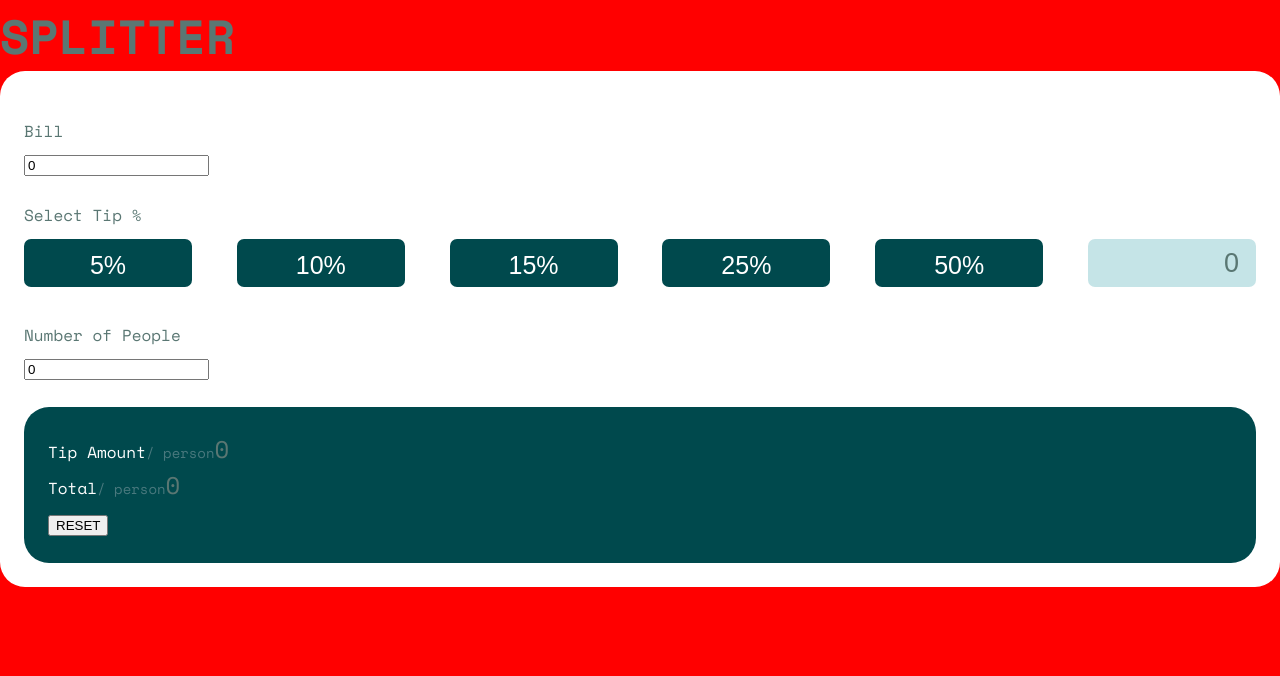
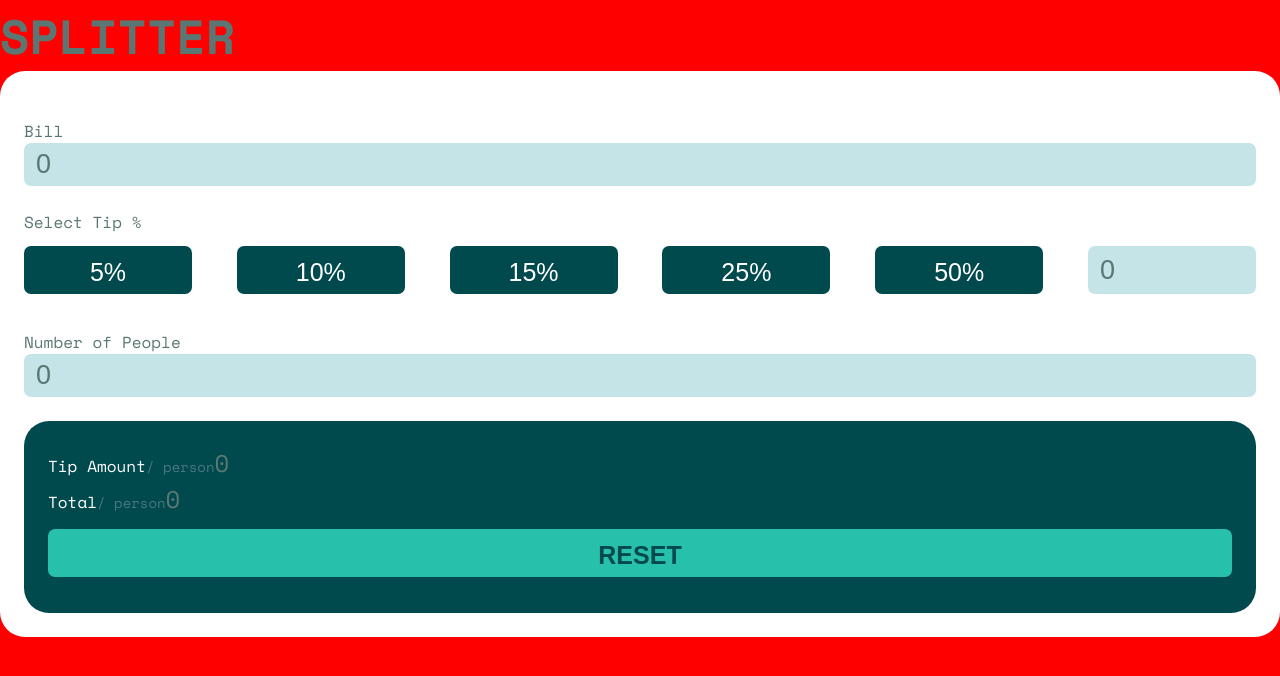
Before and after one commit to puyanwei/fe-practice, a React (Create React App) app: page /tip-calculator in a window 1280 px wide. Shown: the top 676 px of the page. Built offline with nearby package versions, Linux system fonts and the light colour scheme.

Commit message:
Added customisable Styled component props to buttons

```diff
--- a/src/components/tip-calculator/TCButton.tsx
+++ b/src/components/tip-calculator/TCButton.tsx
@@ -1,30 +1,56 @@
 import { ReactNode } from "react";
 import styled from "styled-components";
-import { colors } from "../../styles/variables";
+import { colors, weights } from "../../styles/variables";
 
 interface TCButtonProps {
+  width?: string;
+  bgcolor?: string;
+  txtColor?: string;
+  bold?: boolean;
   onClick: (e: React.MouseEvent<HTMLButtonElement>) => void;
   children: ReactNode;
 }
 
-const TCButton = ({ onClick, children }: TCButtonProps) => {
+interface StyledButtonProps {
+  width: string;
+  bgcolor: string;
+  txtColor: string;
+  bold: boolean;
+}
+
+const TCButton = ({
+  width = "7rem",
+  bgcolor = `${colors.darkCyan}`,
+  txtColor = `${colors.white}`,
+  bold = false,
+  onClick,
+  children,
+}: TCButtonProps) => {
   return (
-    <Button type="button" onClick={onClick}>
+    <Button
+      type="button"
+      width={width}
+      bgcolor={bgcolor}
+      txtColor={txtColor}
+      bold={bold}
+      onClick={onClick}
+    >
       {children}
     </Button>
   );
 };
 
-const Button = styled.button`
-  width: 7rem;
+const Button = styled.button<StyledButtonProps>`
+  width: ${({ width }): string => width};
   height: 2rem;
   margin: 0.5rem 0;
   padding: 0.5rem;
   border-radius: 7px;
   border: none;
-  background-color: ${colors.darkCyan};
-  color: white;
+  background-color: ${({ bgcolor }): string => bgcolor};
+  color: ${({ txtColor }): string => txtColor};
   font-size: 25px;
+  font-weight: ${({ bold }): number => (bold ? weights.bold : weights.normal)};
 `;
 
 export default TCButton;
--- a/src/components/tip-calculator/TCInputBox.tsx
+++ b/src/components/tip-calculator/TCInputBox.tsx
@@ -1,5 +1,6 @@
 import { ChangeEvent } from "react";
 import styled from "styled-components";
+import { colors } from "../../styles/variables";
 
 interface TCInputBoxProps {
   name: string;
@@ -17,6 +18,16 @@ const TCInputBox = ({ name, value, label, onChange }: TCInputBoxProps) => (
 
 const Layout = styled.div`
   margin: 1rem 0;
+  > input {
+    width: 100%;
+    height: 1.8rem;
+    padding: 0.5rem;
+    border: none;
+    border-radius: 7px;
+    font-size: 27px;
+    color: ${colors.grey};
+    background-color: ${colors.cyan};
+  }
 `;
 
 export default TCInputBox;
--- a/src/pages/TipCalculatorPage.tsx
+++ b/src/pages/TipCalculatorPage.tsx
@@ -37,6 +37,8 @@ const TipCalculatorPage = () => {
     setCustomTip(0);
     setPeople(0);
   };
+
+  console.log(`people`, people);
 
   return (
     <Layout>
@@ -82,9 +84,15 @@ const TipCalculatorPage = () => {
               <span className="tc-summary-dark">/ person</span>
               <span>{total}</span>
             </div>
-            <button className="reset" onClick={resetCalculator}>
+            <TCButton
+              bgcolor={colors.lightCyan}
+              txtColor={colors.darkCyan}
+              bold
+              width="100%"
+              onClick={resetCalculator}
+            >
               RESET
-            </button>
+            </TCButton>
           </Card>
         </Card>
       </main>
--- a/src/styles/styles.css
+++ b/src/styles/styles.css
@@ -34,10 +34,14 @@ body {
   width: 7rem;
   height: 2rem;
   margin: 0.5rem 0;
+  padding: 0.5rem;
   border-radius: 7px;
   border: none;
-  text-align: right;
   font-size: 27px;
   color: hsl(172deg 14% 41%);
   background-color: hsl(185deg 41% 84%);
 }
+
+.tc-custom-tip::placeholder {
+  text-align: center;
+}
--- a/src/styles/variables.ts
+++ b/src/styles/variables.ts
@@ -13,8 +13,7 @@ export const colors = {
   darkCyan: "hsl(183, 100%, 15%)",
   grey: "hsl(172deg 14% 41%)",
   greyerCyan: "hsl(184, 14%, 56%)",
-  lightGreyCyan: "hsl(185, 41%, 84%)",
-  lighterGreyCyan: "hsl(189, 41%, 97%)",
+  lightCyan: "hsl(172deg 67% 45%)",
   white: "hsl(0, 0%, 100%)",
 };
 
```
